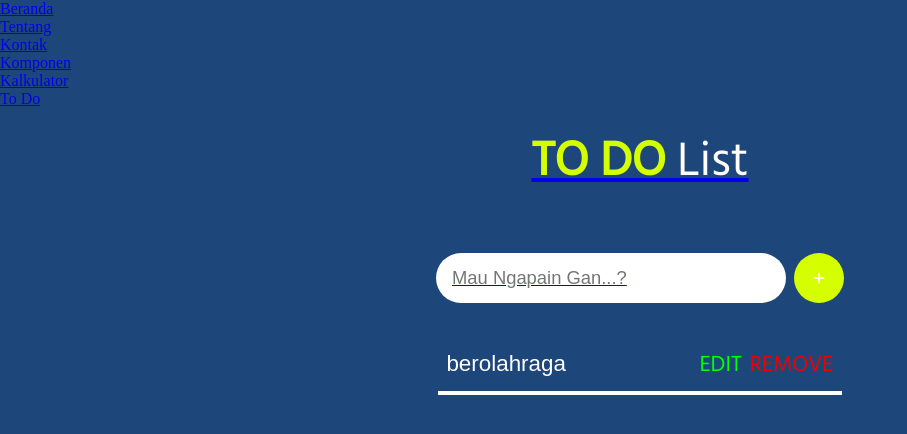
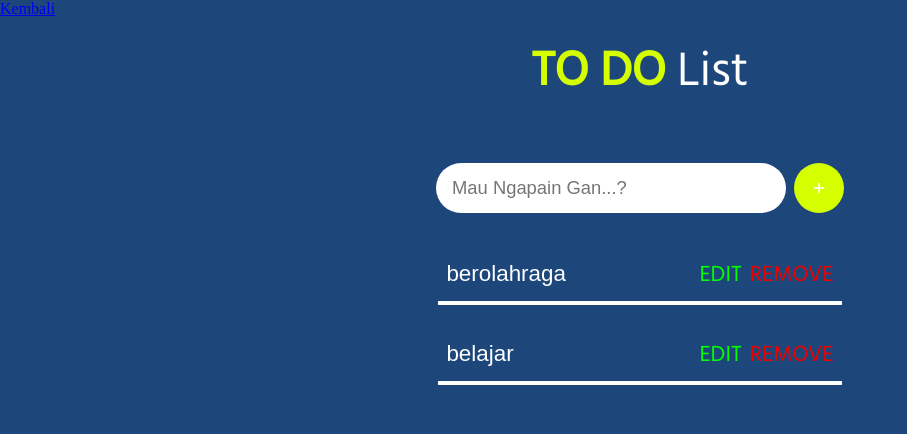
Before and after one commit to faqihudin2504/faqihudin2504.github.io, a plain HTML site: page indextodo.html in a window 1280 px wide. Shown: the whole page, without its empty margins (0-907 px from the left). Drawn offline with Linux system fonts and the light colour scheme.

Commit message:
first commit

```diff
--- a/indextodo.html
+++ b/indextodo.html
@@ -1,31 +1,22 @@
 <!DOCTYPE html>
-<html lang="en">
 <html>
 <head>
     <meta charset='utf-8'>
     <meta http-equiv='X-UA-Compatible' content='IE=edge'>
-    <title>to do List</title>
+    <title>Web Faqihuddin</title>
+    <link rel = "icon" href="./assets/images/logo-title.png" title="">
     <meta name='viewport' content='width=device-width, initial-scale=1'>
     <link rel='stylesheet' type='text/css' media='screen' href='styletodo.css'>
     <link href="https://fonts.googleapis.com/css?family=Hind&display=swap" rel="stylesheet">
     <link rel="stylesheet" href="path/to/font-awesome/css/font-awesome.min.css">
     <script src="https://kit.fontawesome.com/a81368914c.js"></script>
-<header>
-      <div class="collapse navbar-collapse" id="navbar-collapse-uarr">
-        <ul class="nav navbar-nav navbar-right">
-          <li><a href="./index.html" title="">Beranda</a></li>
-          <li><a href="./about.html" title=""> Tentang</a></li>
-          <li><a href="./contact.html" title="">Kontak</a></li>
-          <li><a href="./components.html" title="">Komponen</a></li>
-          <li><a href="./indexcalc.html" title="" class="btn btn-lg btn-primary">Kalkulator</a></li>
-          <li><a href="./indextodo.html" title="">To Do</li>
-        </ul>
-      </div>
-    </div>
-  </nav>
-</header>
 </head>
 <body>
+     <div class="collapse navbar-collapse" id="navbar-collapse-uarr">
+        <ul class="nav navbar-nav navbar-right">
+          <li><a href="./index.html" title="" class="btn btn-lg btn-primary">Kembali</a></li>
+      </ul>
+  </div>
     <h1><span class="title">to do </span>List</h1>
     <div class="inputDiv">
            <input type="text" class="input" placeholder="Mau Ngapain Gan...?">
--- a/maintodo.js
+++ b/maintodo.js
@@ -90,3 +90,4 @@ for (var v = 0 ; v < todos.length ; v++){
 
 
 new item("berolahraga");
+new item("belajar")
```
Also changed, not shown: indexcalc.html (+1 -0 lines).
